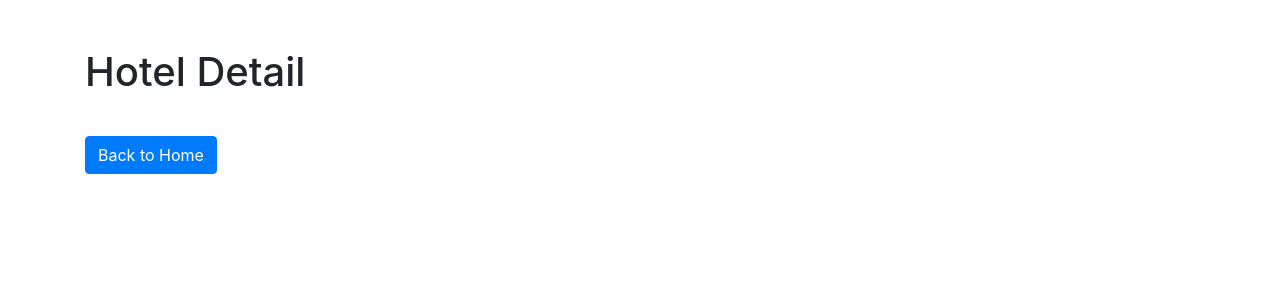
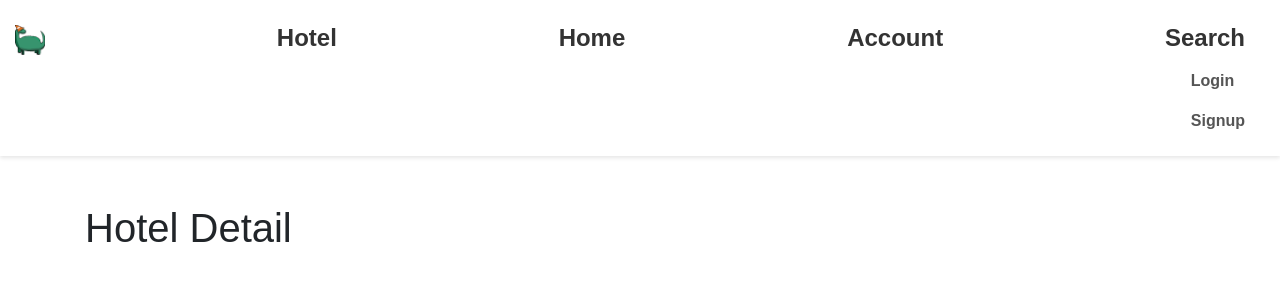
Before and after one commit to HarshSuvarna/hotelReviewWebapp, a Django app: page /hotel-detail/ in a window 1280 px wide. Shown: the top 300 px of the page. Run offline with Django 5.2, Linux system fonts and the light colour scheme; data that the repository does not hold is empty; some libraries are stand-ins or nearby versions.

Commit message:
Added hotel to navigation bar and made hotel.html inherit from base.html

```diff
--- a/dino/templates/base.html
+++ b/dino/templates/base.html
@@ -4,11 +4,13 @@
 
 <head>
     <meta charset="UTF-8">
-    <link rel="icon" type="image/svg+xml" href={% static 'images/dino_logo.png' %} />
+    <meta name="viewport" content="width=device-width, initial-scale=1, shrink-to-fit=no">
+    <link rel="icon" type="image/svg+xml" href="{% static 'images/dino_logo.png' %}">
+    <link rel="stylesheet" href="https://stackpath.bootstrapcdn.com/bootstrap/4.5.2/css/bootstrap.min.css">
     <link rel="stylesheet" href="{% static 'styles/reviews.css' %}">
     <link rel="stylesheet" href="{% static 'styles/navbar.css' %}">
     <title>Dino</title>
-
+    {% block extra_css %}{% endblock %}
 </head>
 
 <body>
@@ -17,12 +19,17 @@
             <img src="{% static 'images/dino_logo.png' %}" alt="Logo">
             {{message}}
         </a>
+        <a class="navbar-brand" href="/hotel-detail/">
+            Hotel
+        </a>
+
         <a class="navbar-brand" href="/login">
             Home
         </a>
         <a class="navbar-brand" href="/login">
             Account
         </a>
+
         <a class="navbar-brand" href="/login">
             Search
         </a>
@@ -42,7 +49,7 @@
             </ul>
         </div>
     </nav>
-
+     <script src="https://stackpath.bootstrapcdn.com/bootstrap/4.5.2/js/bootstrap.min.js"></script>
     <script>
         // JavaScript for toggling navbar collapse
         document.addEventListener("DOMContentLoaded", function () {
--- a/dino/templates/hotel.html
+++ b/dino/templates/hotel.html
@@ -1,21 +1,16 @@
+{% extends 'base.html' %}
 {% load static %}
-<!DOCTYPE html>
-<html lang="en">
-<head>
-    <meta charset="UTF-8">
-    <meta name="viewport" content="width=device-width, initial-scale=1.0">
-    <title>Hotel Detail</title>
-    <!-- Bootstrap CSS -->
-    <link href="https://stackpath.bootstrapcdn.com/bootstrap/4.5.2/css/bootstrap.min.css" rel="stylesheet">
-    <!-- Customised CSS -->
+
+{% block extra_css %}
     <link href="{% static 'styles/hotel.css' %}" rel="stylesheet" type="text/css">
-</head>
-<body>
+{% endblock extra_css %}
+
+{% block content %}
 <div class="container">
     <h1 class="mt-5 mb-4">Hotel Detail</h1>
     <div class="row">
         {% for hotel in hotels %}
-            <div class="col-md-6 mb-4"> <!-- Change this line -->
+        <div class="col-md-6 mb-4">
             <div class="card">
                 <img src="{{ hotel.hotelImageURL }}" class="card-img-top" alt="Image of {{ hotel.hotelName }}">
                 <div class="card-body">
@@ -28,10 +23,5 @@
         </div>
         {% endfor %}
     </div>
-        <a href="/" class="btn btn-primary mt-3">Back to Home</a>
 </div>
-
-    <!-- Bootstrap JS -->
-    <script src="https://stackpath.bootstrapcdn.com/bootstrap/4.5.2/js/bootstrap.min.js"></script>
-</body>
-</html>
+{% endblock %}
```
Lines whose indentation alone changed are shown as unchanged.
